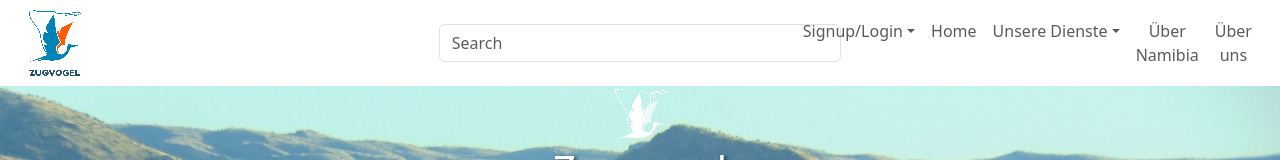
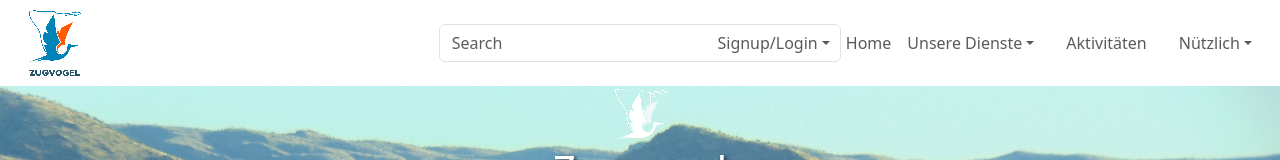
Before and after one commit to Inotila/Zug-Vogel, a React (Create React App) app in the folder frontend/: page / in a window 1280 px wide. Shown: the top 160 px of the page. Built offline with nearby package versions, Linux system fonts and the light colour scheme.

Commit message:
Added useful dropdown in nav

```diff
--- a/frontend/src/App.tsx
+++ b/frontend/src/App.tsx
@@ -32,7 +32,7 @@ const App: React.FC = () => {
             <Route path="/signup" element={< SignUpPage />} />
             <Route path="/login" element={< LoginPage />} />
             <Route path="/profile" element={< ProfilePage />} />
-            <Route path="/Aktivitäten" element={< ActivitiesPage />} />
+            <Route path="/aktivitäten" element={< ActivitiesPage />} />
             <Route path="/unterkunft/:slug" element={< AccomodationDetailsPage />} />
 
           </Routes>
--- a/frontend/src/components/navbar/navbar.css
+++ b/frontend/src/components/navbar/navbar.css
@@ -4,6 +4,7 @@
 
 nav {
     background-color: #fff !important;
+    max-width: 100%;
 }
 
 .dropdown-menu {
@@ -14,3 +15,9 @@ nav {
     display: flex;
     justify-content: center; /* Centers the content horizontally */
   }
+
+  .info-dropdown-menu{
+    position: absolute;
+    right: 0 !important;
+    left: auto !important;
+  }
--- a/frontend/src/components/navbar/navbar.tsx
+++ b/frontend/src/components/navbar/navbar.tsx
@@ -138,14 +138,33 @@ const Navbar: React.FC = () => {
                   </ul>
                 </li>
                 <li className="nav-item">
-                  <Link className="nav-link" to="/überNamibia">
-                    Über Namibia
+                  <Link className="nav-link mx-3" to="/aktivitäten">
+                    Aktivitäten
                   </Link>
                 </li>
-                <li className="nav-item">
-                  <Link className="nav-link mx-3" to="/überUns">
-                    Über uns
+                <li className="nav-item dropdown">
+                  <Link
+                    className="nav-link dropdown-toggle mx-3"
+                    to="#"
+                    id="navbarDropdown"
+                    role="button"
+                    data-bs-toggle="dropdown"
+                    aria-expanded="false"
+                  >
+                    Nützlich
                   </Link>
+                  <ul className="dropdown-menu info-dropdown-menu text-center" aria-labelledby="navbarDropdown">
+                    <li>
+                      <Link className="dropdown-item" to="/überUns">
+                        Über uns
+                      </Link>
+                    </li>
+                    <li>
+                      <Link className="dropdown-item" to="/überNamibia">
+                        Über Namibia
+                      </Link>
+                    </li>
+                  </ul>
                 </li>
               </ul>
             </div>
```
